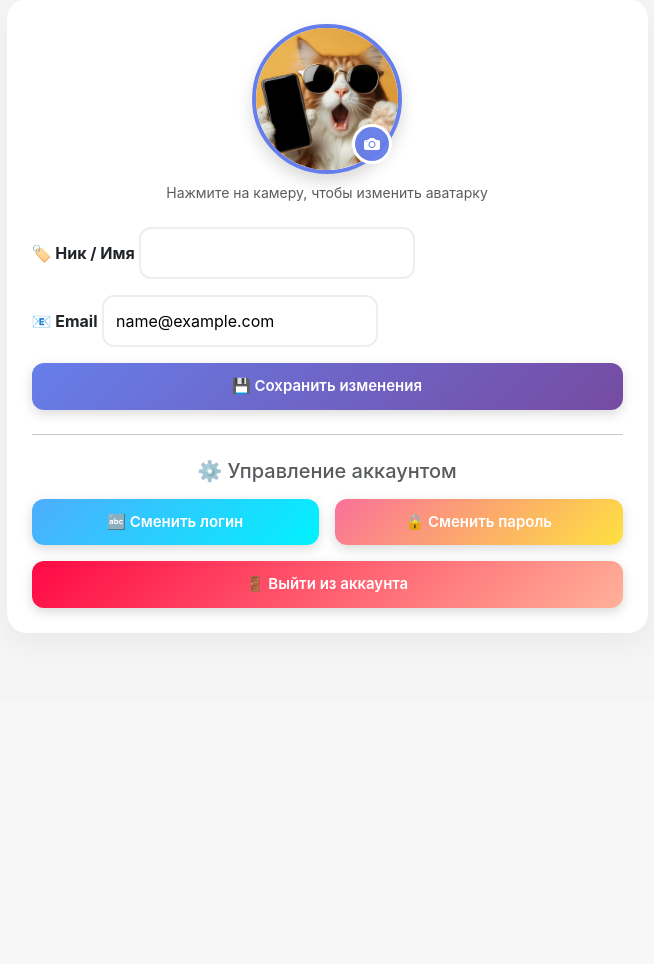
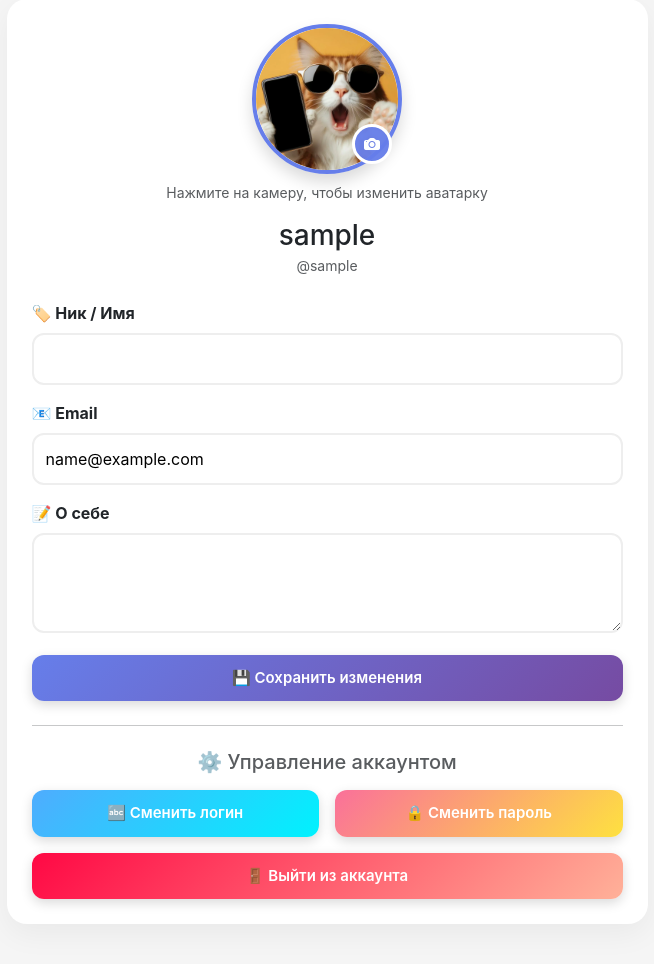
Before and after one commit to hahahai94/Constanta, a Django app: page /profile/ in a window 1280 px wide. Shown: the part 111-1075 px from the top of the page, without its empty margins (313-967 px from the left). Before the commit the page ends 722 px from the top, so only its background shows below. Run offline with Django 5.2, Linux system fonts and the light colour scheme; the visitor is signed in with stand-in values (Sample User, id 1); parts of the project's set-up code (start-up, migrations or seed data) failed here and were passed over.

Commit message:
Fix 5 UI/UX bugs: profile alignment, channel discovery, edit/hide post form, owner unsubscribe hidden, superuser management removed

```diff
--- a/templates/channel_view.html
+++ b/templates/channel_view.html
@@ -50,10 +50,12 @@
         <button class="btn-grad grad-red" style="padding: 6px 14px; font-size: 13px;" onclick="return confirm('Удалить канал?')">Удалить</button>
       </form>
       {% endif %}
+      {% if channel.owner != user %}
       <form method="post" action="{% url 'leave_channel' channel.id %}" class="d-inline">
         {% csrf_token %}
         <button class="btn-grad grad-orange" style="padding: 6px 14px; font-size: 13px;">Отписаться</button>
       </form>
+      {% endif %}
     </div>
   </div>
 </div>
@@ -81,7 +83,7 @@
     </form>
   </div>
   {% endif %}
-  {% if can_post %}
+  {% if can_post and not edit_mode %}
   <div class="post-form">
     <h5>Новый пост</h5>
     <form method="post" action="{% url 'api_channel_post' channel.id %}" enctype="multipart/form-data" data-channel-post-form>
--- a/templates/profile.html
+++ b/templates/profile.html
@@ -28,6 +28,11 @@
         </label>
     </div>
     <small class="text-muted d-block mt-2">Нажмите на камеру, чтобы изменить аватарку</small>
+    <h3 class="mt-3 mb-0">{{ user.get_display_name }}</h3>
+    <small class="text-muted">@{{ user.username }}</small>
+    {% if user.bio %}
+    <p class="text-muted mt-2 mb-0" style="font-size:0.9rem;">{{ user.bio }}</p>
+    {% endif %}
 </div>
 
                 <!-- 🔹 Форма редактирования -->
@@ -38,14 +43,18 @@
 
                     <div class="mb-3">
                         <label class="form-label fw-bold">🏷️ Ник / Имя</label>
-                        <input type="text" name="nick" class="form-control-modern" value="{{ user.nick|default:'' }}">
+                        <input type="text" name="nick" class="form-control-modern w-100" value="{{ user.nick|default:'' }}" style="box-sizing:border-box;">
                     </div>
 
                     <div class="mb-3">
                         <label class="form-label fw-bold">📧 Email</label>
-                        <input type="email" name="email" class="form-control-modern" value="{{ user.email|default:'' }}">
+                        <input type="email" name="email" class="form-control-modern w-100" value="{{ user.email|default:'' }}" style="box-sizing:border-box;">
                     </div>
 
+                    <div class="mb-3">
+                        <label class="form-label fw-bold">📝 О себе</label>
+                        <textarea name="bio" class="form-control-modern w-100" rows="3" style="box-sizing:border-box;">{{ user.bio|default:'' }}</textarea>
+                    </div>
 
                     <button type="submit" class="btn-grad grad-purple w-100">💾 Сохранить изменения</button>
                 </form>
```
Also changed, not shown: chat/views/channel.py (+6 -2 lines), templates/channels.html (+8 -6 lines).
